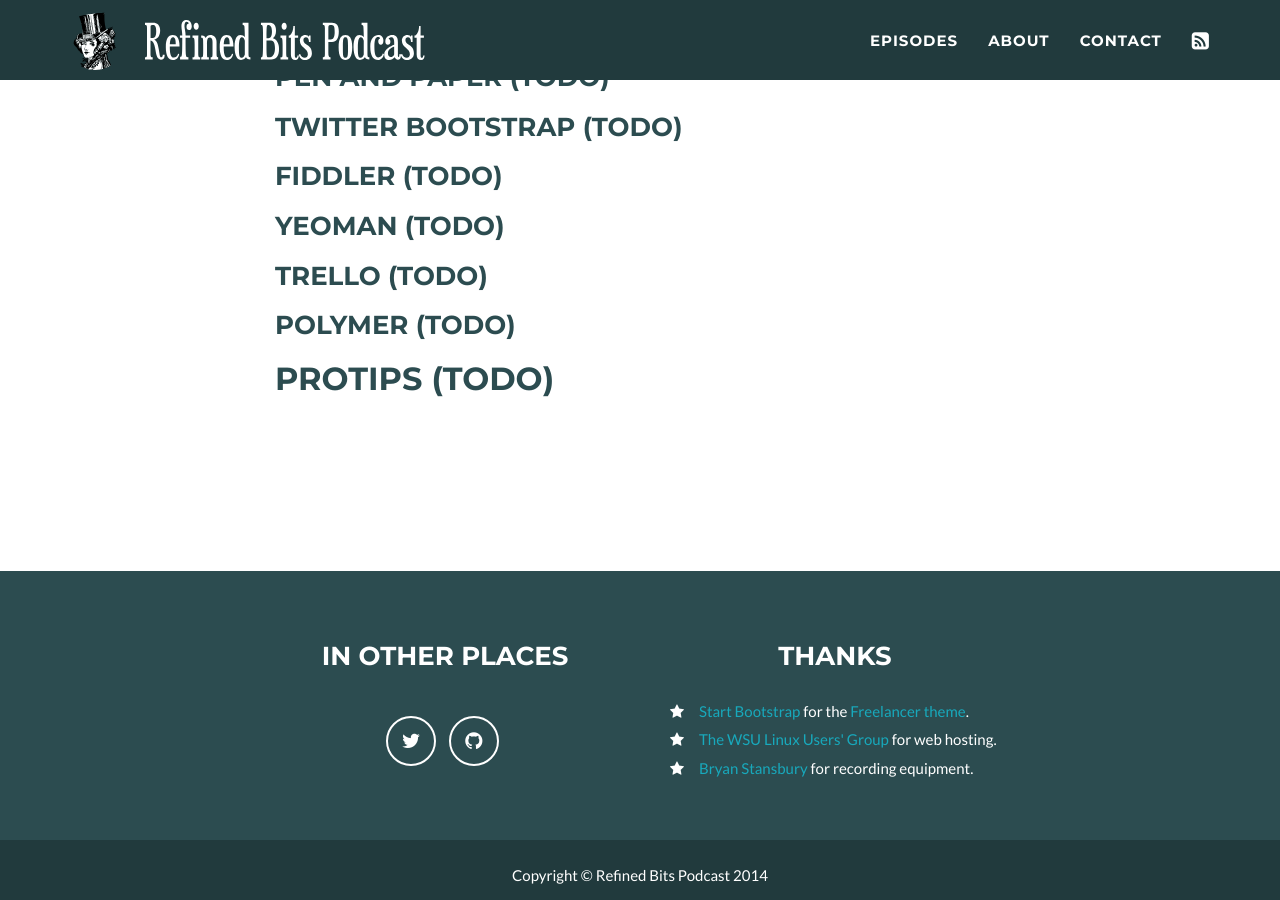
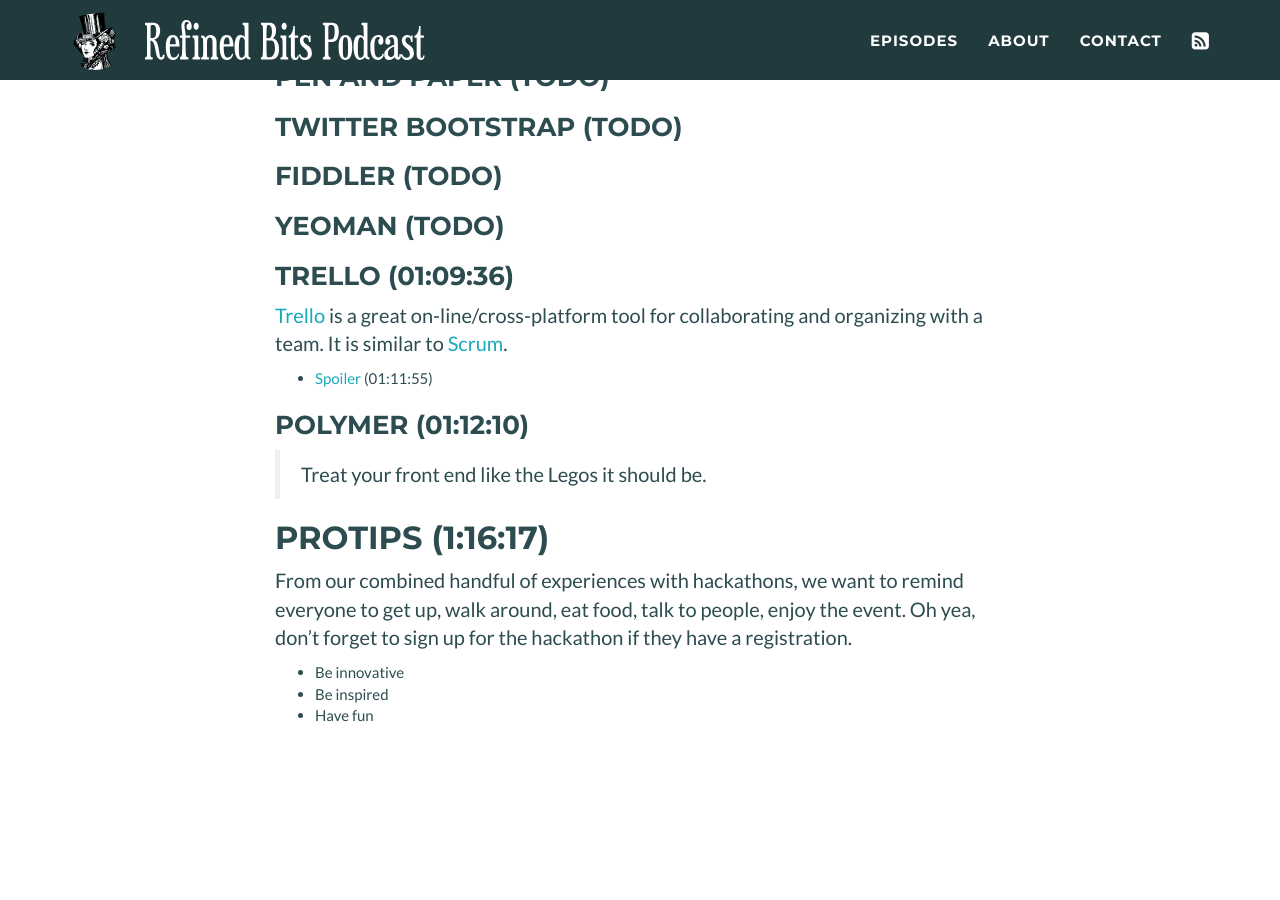
Before and after one commit to refined-bits/refinedbitspodcast.com, a Jekyll site: the page built from _posts/2014-12-16-preparing-for-a-hackathon.md, in a window 1280 px wide and 900 px high, scrolled down 5156 px. Built offline with Jekyll 4.4.1, drawn with Linux system fonts in a browser that asks for light colours.

Commit message:
working from the end

```diff
--- a/_posts/2014-12-16-preparing-for-a-hackathon.md
+++ b/_posts/2014-12-16-preparing-for-a-hackathon.md
@@ -173,8 +173,20 @@
 
 ### Yeoman (TODO)
 
-### Trello (TODO)
+### Trello (01:09:36)
 
-### Polymer (TODO)
+[Trello](https://trello.com) is a great on-line/cross-platform tool for collaborating and organizing with a team.  It is similar to [Scrum](http://en.wikipedia.org/wiki/Scrum_%28software_development%29).
 
-## Protips (TODO)
+* [Spoiler](https://www.youtube.com/watch?v=oyVksFviJVE) (01:11:55)
+
+### Polymer (01:12:10)
+
+> Treat your front end like the Legos it should be.
+
+## Protips (1:16:17)
+
+From our combined handful of experiences with  hackathons, we want to remind everyone to get up, walk around, eat food, talk to people, enjoy the event. Oh yea, don't forget to sign up for the hackathon if they have a registration.
+
+* Be innovative
+* Be inspired
+* Have fun
```
